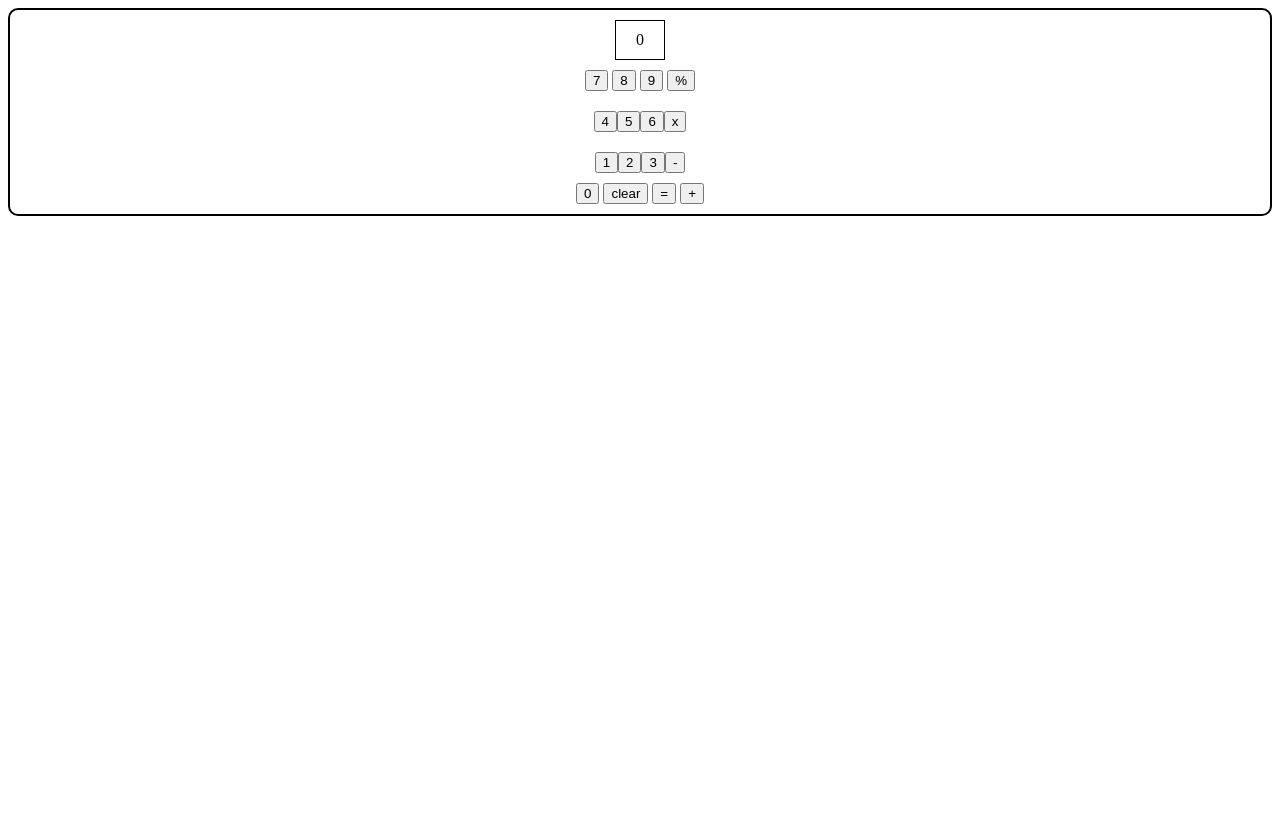
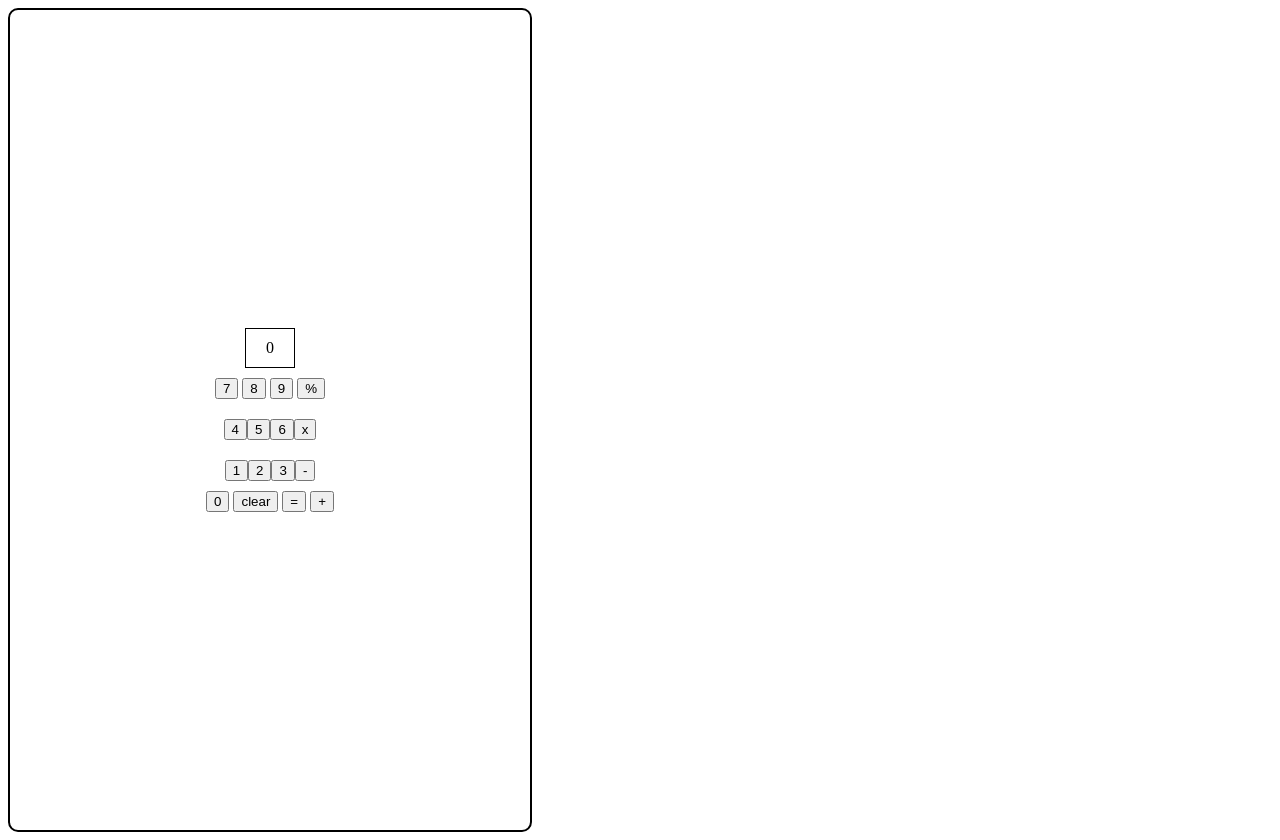
Before and after one commit to StephenKennedy5/calculator, a plain HTML site: page index.html in a window 1280 px wide. Before the commit the page ends 800 px from the top, so only its background shows below. Drawn offline with Linux system fonts and the light colour scheme.

Commit message:
updated style sheet

```diff
--- a/style.css
+++ b/style.css
@@ -6,6 +6,8 @@
     border: 2px black solid;
     padding: 10px;
     border-radius: 10px;
+    width: 500px;
+    height: 800px;
 }
 
 #display {
```
